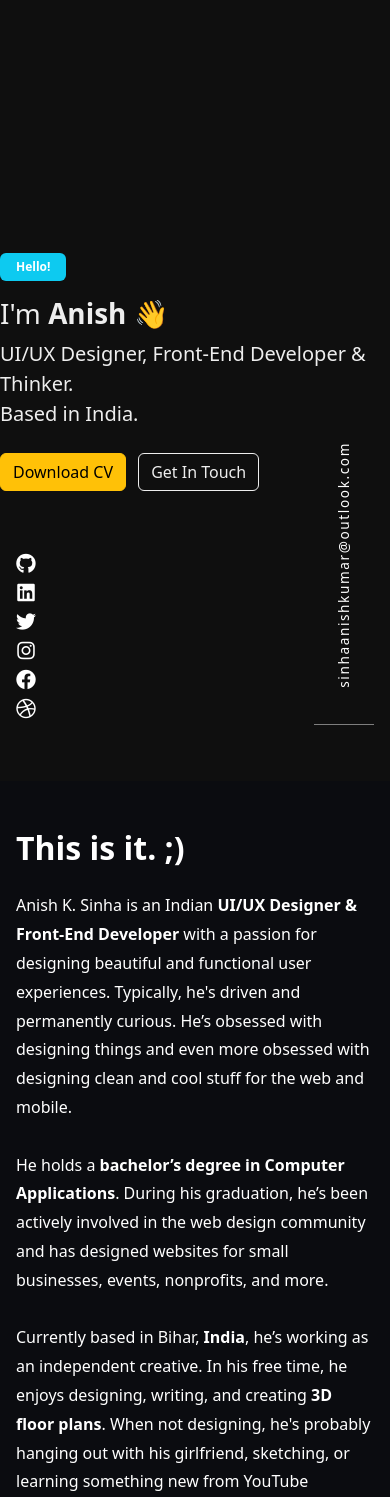
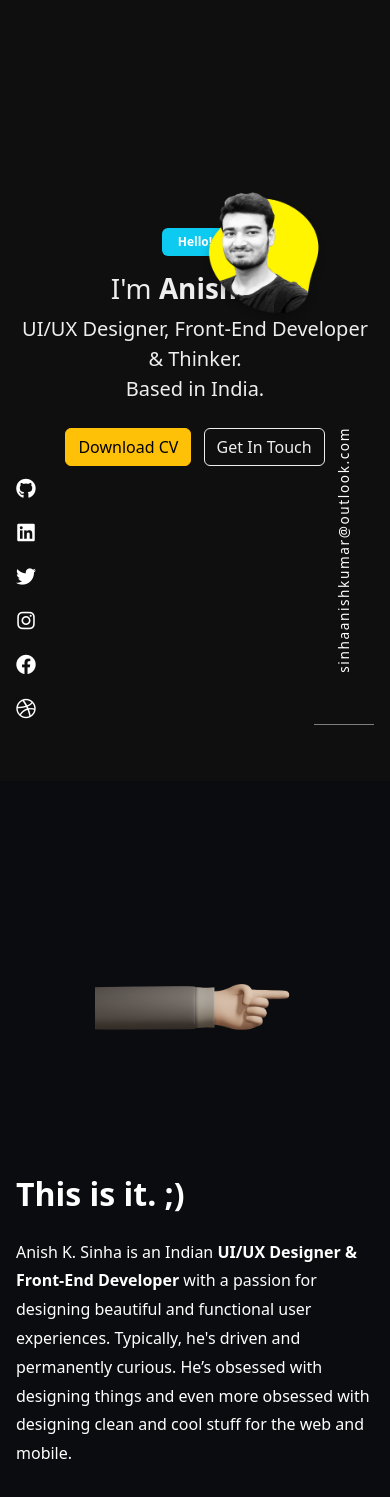
Before and after one commit to SriramNandini/portfolio-website, a plain HTML site: page index.html in a window 390 px wide. Shown: the part 63-1560 px from the top of the page. Drawn offline with nearby package versions, Linux system fonts and the light colour scheme.

Commit message:
modified

```diff
--- a/index.html
+++ b/index.html
@@ -6,7 +6,6 @@
   <meta charset="UTF-8" />
   <meta name="viewport" content="width=device-width, initial-scale=1.0" />
   <title>Anish Portfolio</title>
-  <link href="https://cdn.jsdelivr.net/npm/bootstrap@5.3.0/dist/css/bootstrap.min.css" rel="stylesheet">
   <link rel="stylesheet" href="style.css">
   <link rel="stylesheet" href="https://cdnjs.cloudflare.com/ajax/libs/font-awesome/6.4.0/css/all.min.css" />
 
--- a/style.css
+++ b/style.css
@@ -240,15 +240,7 @@ align-items: center;
 padding-bottom: 20px;
 }
 
-.email-text {
-writing-mode: vertical-rl;
-transform: rotate(180deg);
-text-decoration: none;
-font-size: 0.85rem;
-letter-spacing: 0.1rem;
-transition: color 0.3s;
-color: inherit;
-}
+
 
 .email-text:hover {
 text-decoration: underline;
@@ -267,3 +259,41 @@ background-color: #fff;
 body.theme-light .bottom-line {
 background-color: #000;
 }
+/* Responsive Layout */
+@media (max-width: 768px) {
+.hero {
+flex-direction: column;
+text-align: center;
+padding: 2rem 1rem;
+}
+
+.profile {
+position: static;
+margin-top: 2rem;
+display: block;
+width: 150px;
+}
+
+.social-icons,
+.email {
+position: static;
+flex-direction: row;
+justify-content: center;
+margin-top: 1rem;
+gap: 15px;
+}
+
+.navbar-collapse {
+background-color: #0f0f0f;
+padding: 1rem;
+}
+
+.about-section .row {
+flex-direction: column-reverse;
+}
+
+.hand-image {
+margin: 0 auto 1rem;
+display: block;
+}
+}
```
